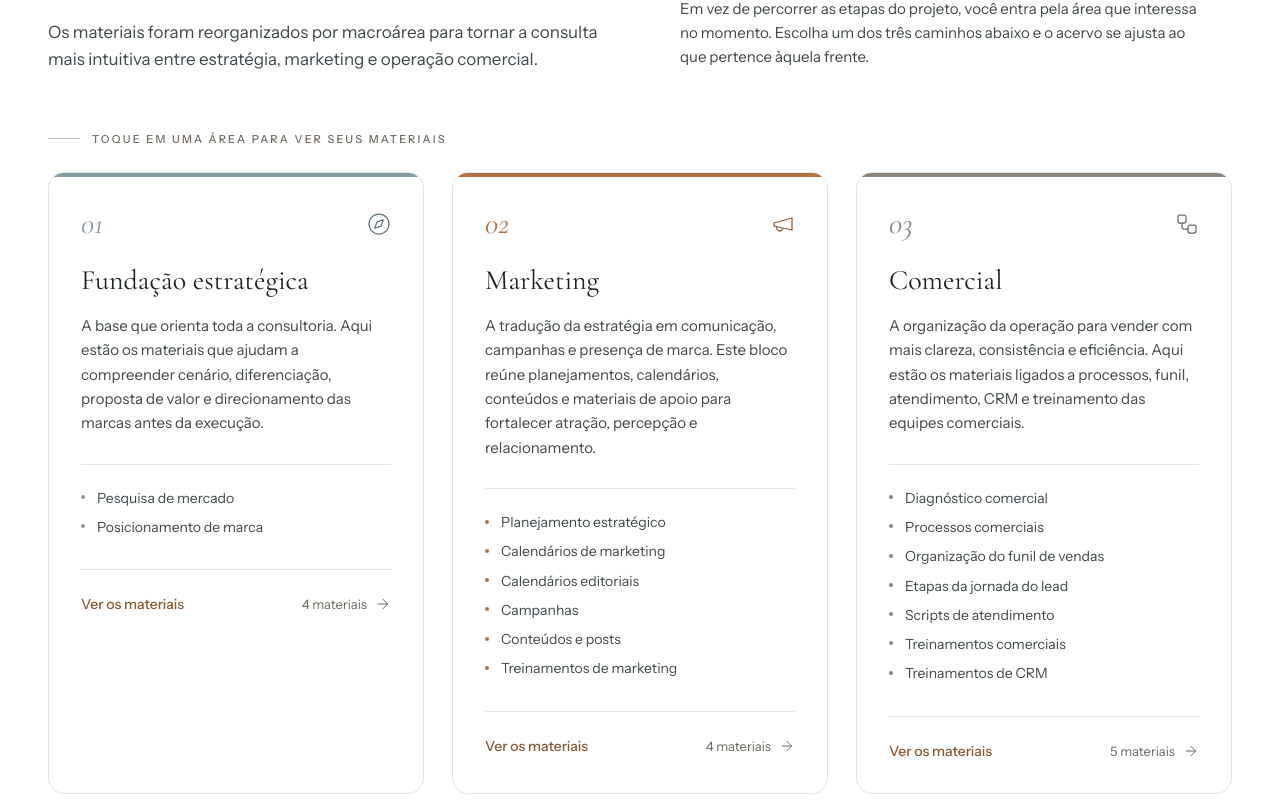
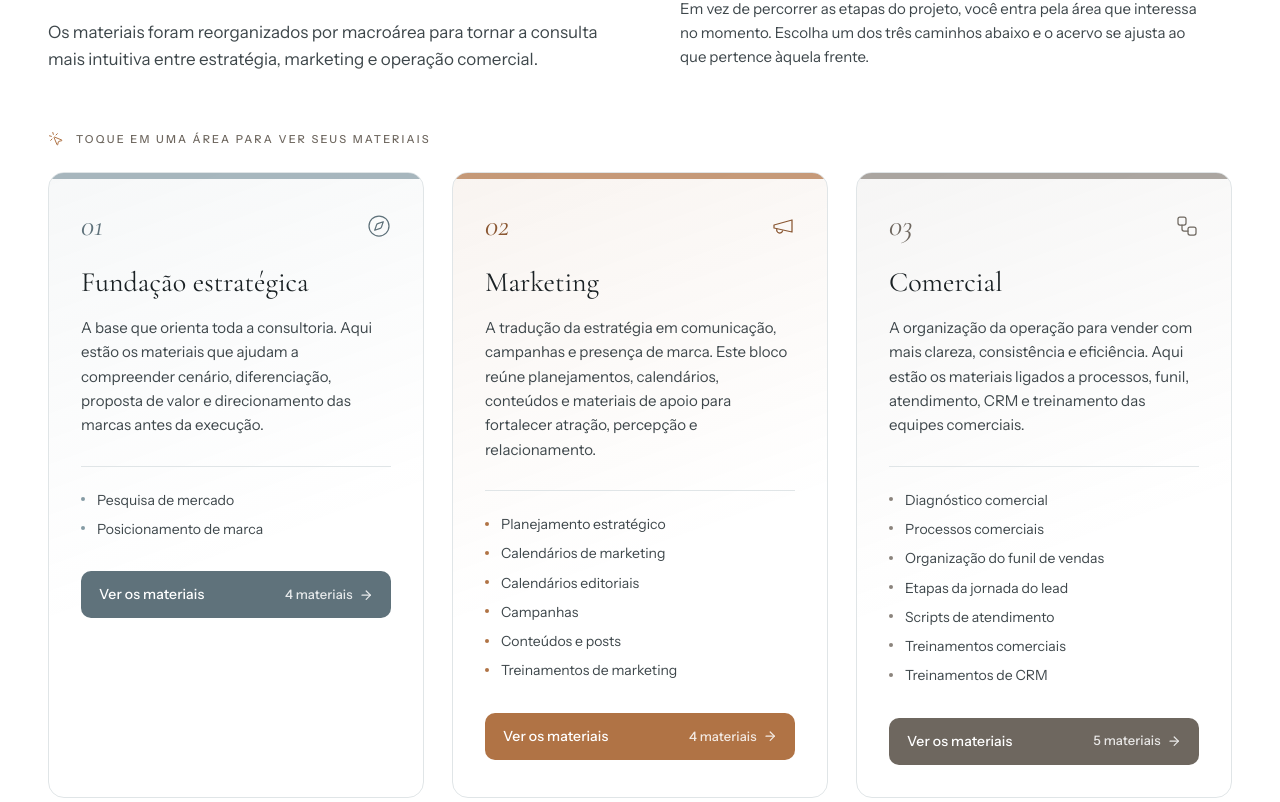
Before and after one commit to Lorena225/forneria-di-capri-landing, a React (Vite) app: page / in a window 1280 px wide. Shown: the part 2858-3660 px from the top of the page. Built offline with nearby package versions, Linux system fonts and the light colour scheme.

Commit message:
Cards de área: CTAs sólidos com cor por área e indicação visual de clique

```diff
--- a/src/components/AreasConsultoria.tsx
+++ b/src/components/AreasConsultoria.tsx
@@ -1,4 +1,4 @@
-import { ArrowRight } from 'lucide-react'
+import { ArrowRight, MousePointerClick } from 'lucide-react'
 import type { AreaId } from '../data/documentos'
 import { areas } from '../data/documentos'
 import type { ReactNode } from 'react'
@@ -13,27 +13,42 @@ interface Props {
   painel?: ReactNode
 }
 
+/* Paleta por acento — cores sólidas para os CTAs */
 const acentos = {
   sereno: {
     barra: 'bg-sereno',
-    numero: 'text-sereno',
+    numero: 'text-sereno-forte',
     icone: 'text-sereno-forte',
     marcador: 'bg-sereno',
     anel: 'ring-sereno',
+    /* CTA sólido */
+    ctaBg: '#5f727b',       /* sereno-forte */
+    ctaBgHover: '#4a5d65',
+    ctaBgAtivo: '#3a4b52',
+    /* Gradiente de fundo sutil no card */
+    gradiente: 'linear-gradient(160deg, rgba(133,155,164,0.07) 0%, rgba(133,155,164,0.0) 60%)',
   },
   argila: {
     barra: 'bg-argila',
-    numero: 'text-argila',
+    numero: 'text-argila-forte',
     icone: 'text-argila-forte',
     marcador: 'bg-argila',
     anel: 'ring-argila',
+    ctaBg: '#b07345',       /* argila */
+    ctaBgHover: '#8a5732',
+    ctaBgAtivo: '#6e4226',
+    gradiente: 'linear-gradient(160deg, rgba(176,115,69,0.08) 0%, rgba(176,115,69,0.0) 60%)',
   },
   pedra: {
     barra: 'bg-pedra',
-    numero: 'text-pedra',
+    numero: 'text-pedra-escura',
     icone: 'text-pedra-escura',
     marcador: 'bg-pedra',
     anel: 'ring-pedra',
+    ctaBg: '#6e675f',       /* pedra-escura */
+    ctaBgHover: '#58524b',
+    ctaBgAtivo: '#44403a',
+    gradiente: 'linear-gradient(160deg, rgba(139,132,125,0.08) 0%, rgba(139,132,125,0.0) 60%)',
   },
 } as const
 
@@ -61,8 +76,9 @@ export function AreasConsultoria({
           </p>
         </div>
 
+        {/* Chamada de ação — instrução explícita */}
         <p className="mt-14 flex items-center gap-3 text-[0.6875rem] font-medium uppercase tracking-[0.2em] text-pedra-escura">
-          <span aria-hidden="true" className="h-px w-8 bg-pedra/50" />
+          <MousePointerClick aria-hidden="true" className="h-4 w-4 text-argila" strokeWidth={1.5} />
           {secaoAreas.chamada}
         </p>
 
@@ -80,18 +96,30 @@ export function AreasConsultoria({
                 aria-pressed={ativa}
                 aria-controls="painel-da-area"
                 onClick={() => aoSelecionar(area.id)}
-                style={{ animationDelay: `${indice * 90}ms` }}
+                style={{
+                  animationDelay: `${indice * 90}ms`,
+                  background: ativa
+                    ? cor.gradiente.replace('0.07', '0.14').replace('0.08', '0.14')
+                    : cor.gradiente,
+                  cursor: 'pointer',
+                }}
                 className={cn(
                   'group flex animate-surgir flex-col overflow-hidden rounded-2xl border bg-superficie text-left',
-                  'transition-all duration-300 hover:-translate-y-1 hover:shadow-alto',
+                  'transition-all duration-300 hover:-translate-y-1.5 hover:shadow-alto',
                   ativa
                     ? cn('border-transparent shadow-alto ring-2', cor.anel)
-                    : 'border-linha',
+                    : 'border-linha hover:border-transparent',
                 )}
               >
-                <span aria-hidden="true" className={cn('h-1 w-full', cor.barra)} />
+                {/* Barra de cor no topo — mais espessa */}
+                <span
+                  aria-hidden="true"
+                  className={cn('h-1.5 w-full transition-all duration-300', cor.barra)}
+                  style={{ opacity: ativa ? 1 : 0.7 }}
+                />
 
                 <span className="flex flex-1 flex-col px-7 py-8 sm:px-8">
+                  {/* Número e ícone */}
                   <span className="flex items-center justify-between">
                     <span
                       aria-hidden="true"
@@ -102,18 +130,21 @@ export function AreasConsultoria({
                     <Icone
                       aria-hidden="true"
                       strokeWidth={1.25}
-                      className={cn('h-6 w-6', cor.icone)}
+                      className={cn('h-6 w-6 transition-transform duration-300 group-hover:scale-110', cor.icone)}
                     />
                   </span>
 
+                  {/* Nome da área */}
                   <span className="mt-6 block font-display text-[1.75rem] font-normal leading-tight text-tinta">
                     {area.nome}
                   </span>
 
+                  {/* Descrição */}
                   <span className="mt-4 block text-[0.9375rem] leading-relaxed text-grafite">
                     {area.descricao}
                   </span>
 
+                  {/* Itens da área */}
                   <span className="mt-7 block space-y-2.5 border-t border-linha pt-6">
                     {area.itens.map((item) => (
                       <span
@@ -129,20 +160,52 @@ export function AreasConsultoria({
                     ))}
                   </span>
 
-                  <span className="mt-8 flex items-center justify-between border-t border-linha pt-6 text-sm font-medium text-argila-forte">
+                  {/* CTA — botão sólido com cor forte */}
+                  <span className="mt-8 block">
+                    <span
+                      aria-hidden="true"
+                      style={{
+                        display: 'flex',
+                        alignItems: 'center',
+                        justifyContent: 'space-between',
+                        padding: '0.75rem 1.125rem',
+                        borderRadius: '0.625rem',
+                        background: ativa ? cor.ctaBgAtivo : cor.ctaBg,
+                        color: '#fff',
+                        fontSize: '0.875rem',
+                        fontWeight: 500,
+                        letterSpacing: '0.01em',
+                        transition: 'background 0.25s, transform 0.2s',
+                      }}
+                      className="group-hover:brightness-90"
+                    >
                       <span>
                         {ativa ? 'Materiais abertos abaixo' : 'Ver os materiais'}
                         <span className="sr-only"> de {area.nome}</span>
                       </span>
-                    <span className="inline-flex items-center gap-2 text-[0.8125rem] font-normal text-pedra-escura">
+                      <span
+                        style={{
+                          display: 'flex',
+                          alignItems: 'center',
+                          gap: '0.375rem',
+                          fontSize: '0.8125rem',
+                          opacity: 0.85,
+                        }}
+                      >
                         {quantidade > 0
                           ? `${quantidade} ${quantidade === 1 ? 'material' : 'materiais'}`
                           : 'em preparação'}
                         <ArrowRight
                           aria-hidden="true"
-                        strokeWidth={1.5}
-                        className="h-4 w-4 transition-transform duration-300 group-hover:translate-x-1"
+                          strokeWidth={2}
+                          style={{
+                            height: '0.9rem',
+                            width: '0.9rem',
+                            transition: 'transform 0.3s',
+                          }}
+                          className="group-hover:translate-x-1"
                         />
+                      </span>
                     </span>
                   </span>
                 </span>
```
Lines whose indentation alone changed are shown as unchanged.
